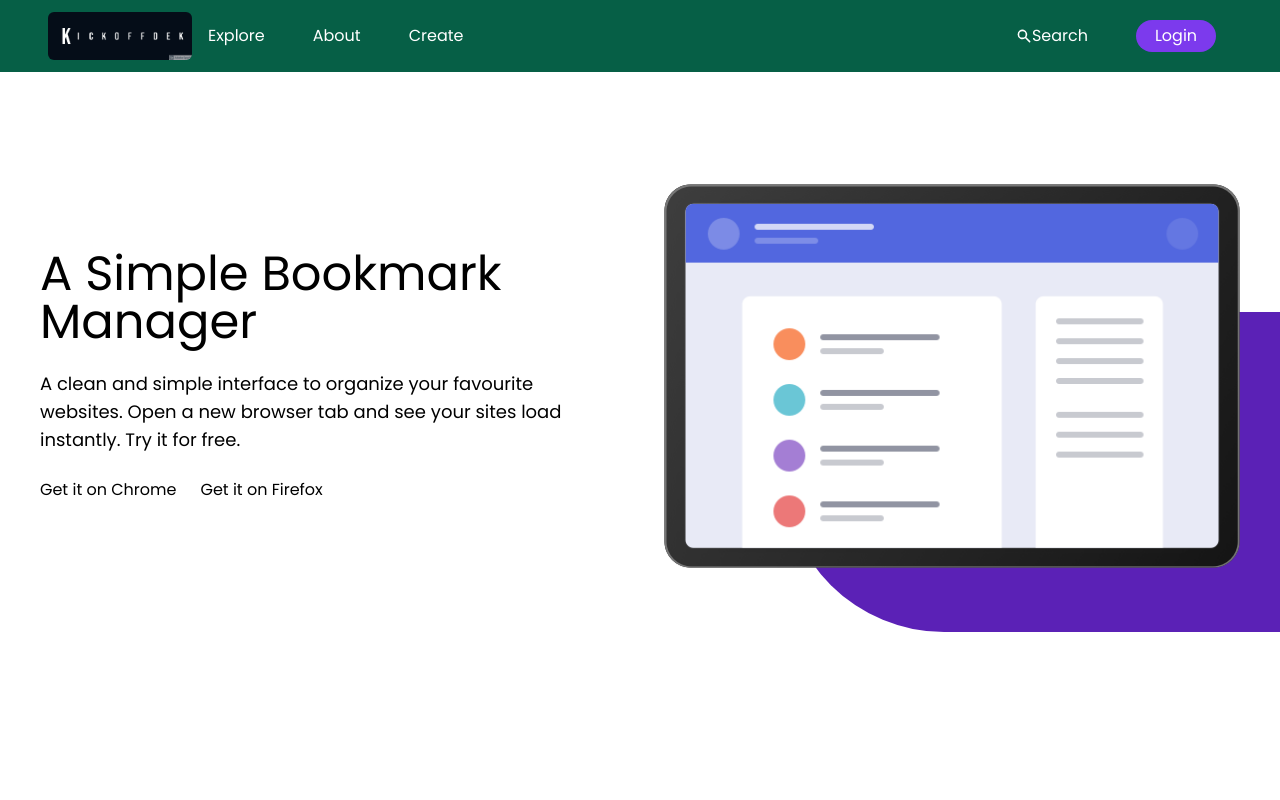
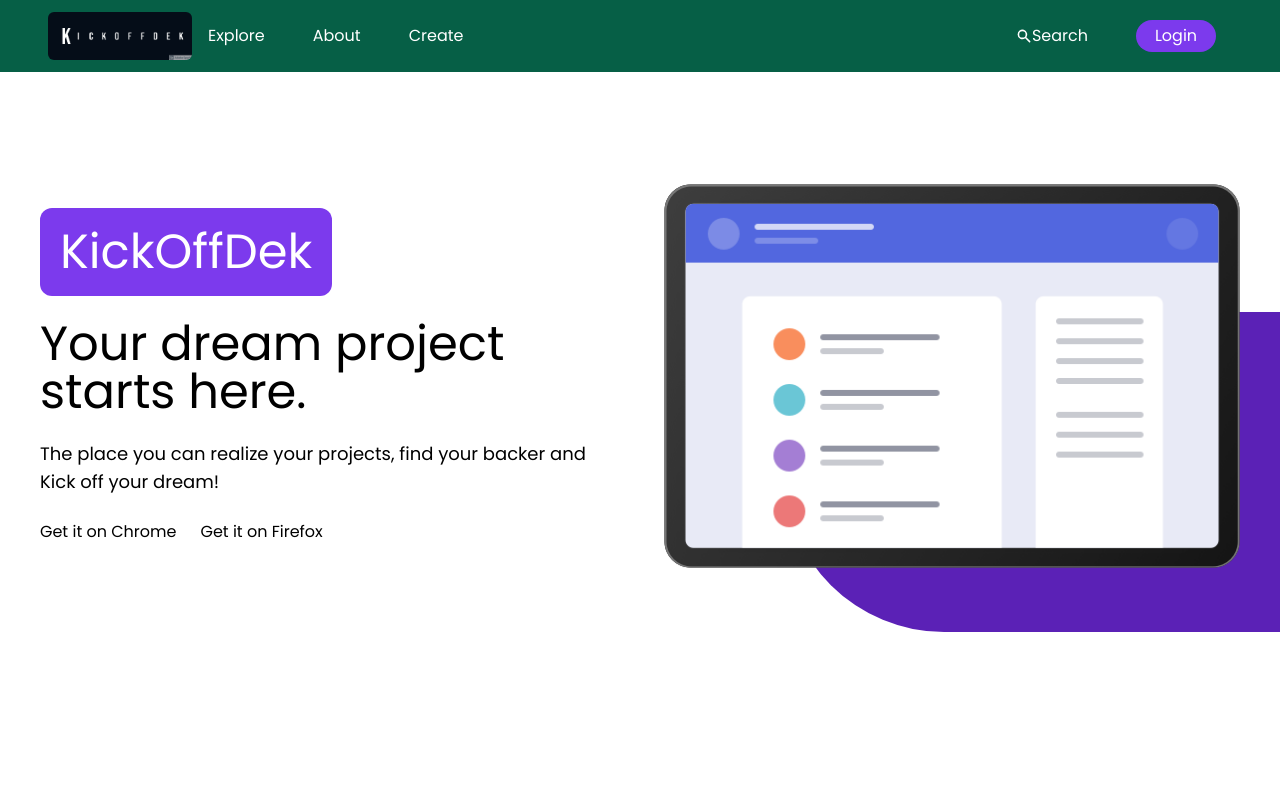
Before and after one commit to keratinamind/KickOffDek-Front, a React (Create React App) app: page / in a window 1280 px wide. Shown: the top 800 px of the page. Built offline with nearby package versions, Linux system fonts and the light colour scheme; no server answers.

Commit message:
29Oct post-present

```diff
--- a/src/components/features/Landing.js
+++ b/src/components/features/Landing.js
@@ -20,13 +20,15 @@ function Landing() {
         <section class="relative">
           <div class="container flex flex-col-reverse lg:flex-row items-center gap-12 mt-14 lg:mt-28">
             <div class="flex flex-1 flex-col items-center lg:items-start">
+              <h2 class="text-bookmark-blue text-3xl md:text-4 lg:text-5xl text-center lg:text-left mb-6 bg-purple-600 p-5 rounded-xl text-white">
+                KickOffDek
+              </h2>
               <h2 class="text-bookmark-blue text-3xl md:text-4 lg:text-5xl text-center lg:text-left mb-6">
-                A Simple Bookmark Manager
+                Your dream project starts here.
               </h2>
               <p class="text-bookmark-grey text-lg text-center lg:text-left mb-6">
-                A clean and simple interface to organize your favourite
-                websites. Open a new browser tab and see your sites load
-                instantly. Try it for free.
+                The place you can realize your projects, find your backer and
+                Kick off your dream!
               </p>
               <div class="flex justify-center flex-wrap gap-6">
                 <button
--- a/src/components/features/profile/Preview.js
+++ b/src/components/features/profile/Preview.js
@@ -34,7 +34,7 @@ function Preview() {
         style={{
           backgroundImage:
             "url(" +
-            "https://res.cloudinary.com/thisisdupreecloud/image/upload/v1635363447/3afb87113976777.6032bfa0581bd_beg1zb.jpg" +
+            "https://res.cloudinary.com/dbvkblwuz/image/upload/v1635483924/pexels-drew-rae-1871508_ponmkl.jpg" +
             ")",
           backgroundPosition: "center",
           backgroundSize: "cover",
@@ -55,9 +55,17 @@ function Preview() {
 
             <button className="inline-flex bg-clear mx-3 text-white rounded-full h-8 px-3 justify-center items-center hover:bg-purple-300">
               <HiOutlineShare />
-              <span className="px-1" onClick={() => setOpenModal(true)}>About</span>
+              <span className="px-1" onClick={() => setOpenModal(true)}>
+                About
+              </span>
             </button>
-            {openModal && <ModalAvatar closeModal={setOpenModal} avatar={userInfo.avatar} firstName={userInfo.username} />}
+            {openModal && (
+              <ModalAvatar
+                closeModal={setOpenModal}
+                avatar={userInfo.avatar}
+                firstName={userInfo.username}
+              />
+            )}
           </div>
           <div className="flex flex-row  my-3">
             {/* map ได้ */}
--- a/src/components/features/profileeditor/EditFirstStep.js
+++ b/src/components/features/profileeditor/EditFirstStep.js
@@ -1,9 +1,8 @@
 import axios from "../../../config/axios";
-import React, { useState ,useEffect} from "react";
+import React, { useState, useEffect } from "react";
 // import { BsFillCloudArrowUpFill } from "react-icons/bs";
 // import { FiAlertCircle } from "react-icons/fi";
 import ButtonSets from "../checkout/ButtonSets";
-
 
 function EditFirstStep({ username, firstName, lastName, userInfo }) {
   const [userInfoChange, setUserInfoChange] = useState({
@@ -23,6 +22,7 @@ function EditFirstStep({ username, firstName, lastName, userInfo }) {
         firstName: userInfoChange.firstName,
         lastName: userInfoChange.lastName,
       });
+      alert("updated!");
     } catch (err) {
       console.dir(err);
     }
--- a/src/components/features/profileeditor/EditSecondStep.js
+++ b/src/components/features/profileeditor/EditSecondStep.js
@@ -22,8 +22,8 @@ function EditSecondStep({ province, country, phoneNumber, userInfo }) {
         province: userInfoChange.province,
         country: userInfoChange.country,
         phoneNumber: userInfoChange.phoneNumber,
-      })
-      .then((res) => console.log(res.data));
+      });
+      alert("updated").then((res) => console.log(res.data));
     } catch (err) {
       console.dir(err);
     }
--- a/src/components/features/profileeditor/EditThirdStep.js
+++ b/src/components/features/profileeditor/EditThirdStep.js
@@ -1,39 +1,37 @@
-import React , {useState , useEffect} from "react";
+import React, { useState, useEffect } from "react";
 import axios from "../../../config/axios";
 // import { BsFillCloudArrowUpFill } from "react-icons/bs";
 // import { FiAlertCircle } from "react-icons/fi";
 import ButtonSets from "../checkout/ButtonSets";
 
-function EditThirdStep({facebook, instagram, twitter, website, userInfo}) {
+function EditThirdStep({ facebook, instagram, twitter, website, userInfo }) {
   const [userInfoChange, setUserInfoChange] = useState({
-    facebook:"",
-    instagram:"",
-    twitter:"",
-    website:""
+    facebook: "",
+    instagram: "",
+    twitter: "",
+    website: "",
   });
   useEffect(() => {
     setUserInfoChange({ facebook, instagram, twitter, website });
-
   }, [userInfo]);
 
   console.log("3rd step", userInfoChange);
 
-  const clickNext= async (e) => {
+  const clickNext = async (e) => {
     try {
       e.preventDefault();
       await axios.put(`/users/update-user`, {
         facebook: userInfoChange.facebook,
         instagram: userInfoChange.instagram,
         twitter: userInfoChange.twitter,
-        website: userInfoChange.website
-
-      })
-      .then((res)=> console.log(res.data));
+        website: userInfoChange.website,
+      });
+      alert("updated!").then((res) => console.log(res.data));
     } catch (err) {
       console.dir(err);
     }
   };
-  const clickBack= () => {};
+  const clickBack = () => {};
   const changeValueInput = (e) => {
     setUserInfoChange((cur) => ({ ...cur, [e.target.name]: e.target.value })); // { username: "dupree", firstName, lastName, username: "izeberg" } => { username: "izeberg", firstName, lastName}
   };
```
